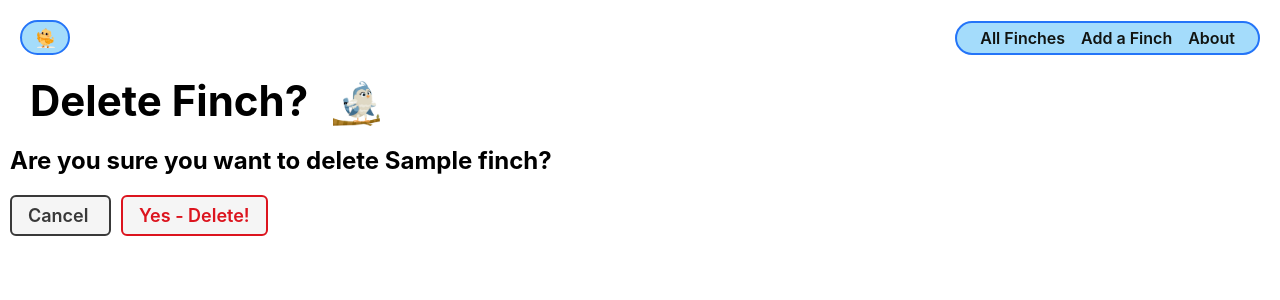
After one commit to maria-zhuravleva/finch-collector-lab, a Django app: page /finches/1/delete/ in a window 1280 px wide. The commit adds this page. Shown: the top 300 px of the page. Run offline with Django 4.2, Linux system fonts and the light colour scheme; tables that the repository leaves empty hold one stand-in row (values such as "Sample post").

Commit message:
create finch confirm delete template

```diff
--- /dev/null
+++ b/main_app/templates/main_app/finch_confirm_delete.html
@@ -0,0 +1,23 @@
+{% extends 'base.html' %}
+{% load static %}
+
+{% block content %}
+
+<div class="page-header">
+  <h1>Delete Finch?</h1>
+  <img src="{% static 'images/finch.png' %}" alt="A finch"/>
+</div>
+<h2>Are you sure you want to delete {{ finch.name }}?</h2>
+
+<form action="" method="post" class="form">
+  {% csrf_token %}
+  <a
+    href="{% url 'finch-detail' finch.id %}"
+    class="btn secondary"
+  >
+    Cancel
+  </a>
+  <button type="submit" class="btn danger">Yes - Delete!</button>
+</form>
+
+{% endblock %}
--- a/main_app/templates/main_app/finch_form.html
+++ b/main_app/templates/main_app/finch_form.html
@@ -8,7 +8,11 @@
 {% block content %}
 
 <div class="page-header">
-  <h1>Add a Finch</h1>
+  {% if finch %}
+    <h1>Edit {{ finch.name }}</h1>
+  {% else %}
+    <h1>Add a Finch</h1>
+  {% endif %}
   <img src="{% static 'images/finch.png' %}" alt="A finch"/>
 </div>
 <form action="" method="post" class="form-container">
```
